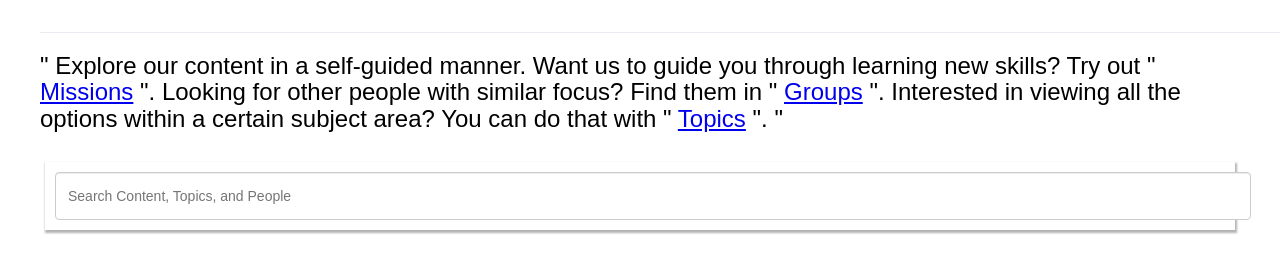
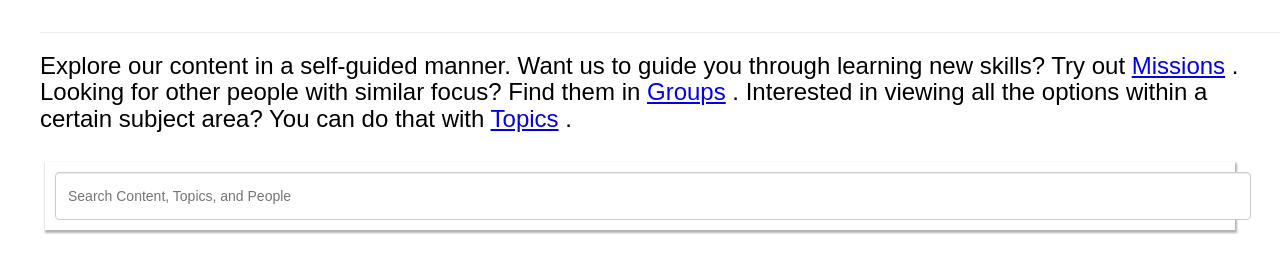
Before and after one commit to masonyurko/badges-app, a website: page index.html in a window 1280 px wide. Shown: the part 171-444 px from the top of the page. Drawn offline with Linux system fonts and the light colour scheme.

Commit message:
Update index.html

```diff
--- a/index.html
+++ b/index.html
@@ -138,6 +138,7 @@
       <a href="https://badgesapp.psu.edu/">
         <span aria-hidden="true">Penn State Digital Badges</span>
       </a>
+    </div>
   </header>
 <div class="page-content-wrapper">
   <div class="page-content">
@@ -149,13 +150,13 @@
   <div class="main-container">
     <div class="container-body">
       <div class="h3">
-        " Explore our content in a self-guided manner. Want us to guide you through learning new skills? Try out "
+        Explore our content in a self-guided manner. Want us to guide you through learning new skills? Try out
         <a href="https://badgesapp.psu.edu/explore/missions">Missions</a>
-        ". Looking for other people with similar focus? Find them in "
+        . Looking for other people with similar focus? Find them in
         <a href="https://badgesapp.psu.edu/explore/groups">Groups</a>
-        ". Interested in viewing all the options within a certain subject area? You can do that with "
+        . Interested in viewing all the options within a certain subject area? You can do that with
         <a href="https://badgesapp.psu.edu/explore/topics">Topics</a>
-        ". "
+      .
       </div>
     </div>
 <div class="search">
```
